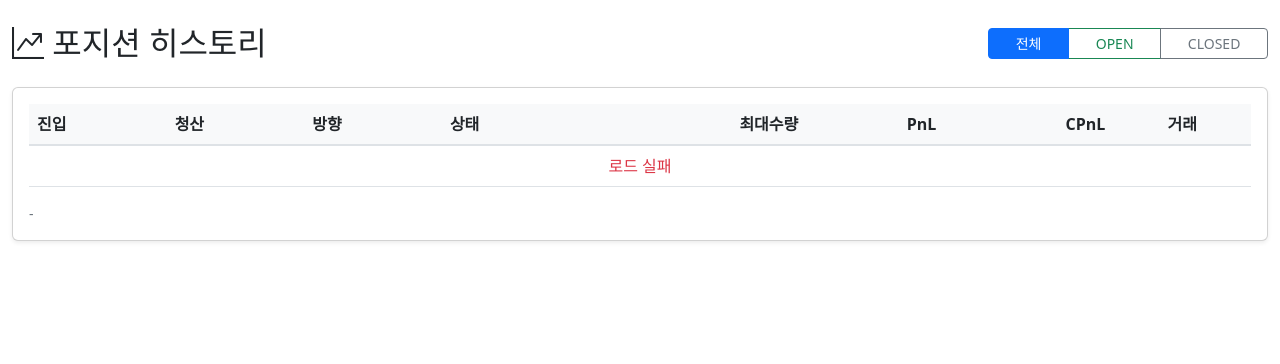
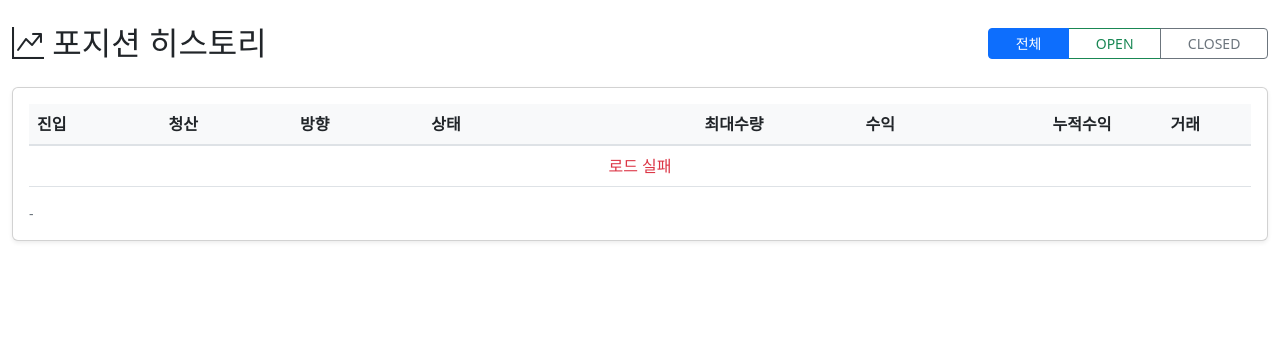
Before and after one commit to wonbbo/alphaengine, a FastAPI app: template web/templates/positions.html in a window 1280 px wide. Shown: the part 56-420 px from the top of the page. Run offline with FastAPI, Linux system fonts and the light colour scheme; the template is opened without the code that fills it, so the values that code supplies are empty; parts of the project's set-up code (start-up, migrations or seed data) failed here and were passed over.

Commit message:
포지션 UI 일부 수정

```diff
--- a/web/static/js/positions.js
+++ b/web/static/js/positions.js
@@ -273,7 +273,7 @@ async function loadPositionTrades(sessionId) {
                         </div>
                         <small class="text-muted">${timeStr}</small>
                     </div>
-                    ${trade.realized_pnl ? `<small class="${parseFloat(trade.realized_pnl) >= 0 ? 'text-success' : 'text-danger'}">PnL: ${AE.formatNumber(trade.realized_pnl)} USDT</small>` : ''}
+                    ${trade.realized_pnl ? `<small class="${parseFloat(trade.realized_pnl) >= 0 ? 'text-success' : 'text-danger'}">수익: ${AE.formatNumber(trade.realized_pnl)} USDT</small>` : ''}
                 </div>
             `;
         }).join('');
--- a/web/templates/position_detail.html
+++ b/web/templates/position_detail.html
@@ -75,7 +75,7 @@
                                 <th>방향</th>
                                 <th class="text-end">수량</th>
                                 <th class="text-end d-none d-sm-table-cell">가격</th>
-                                <th class="text-end">PnL</th>
+                                <th class="text-end">수익</th>
                                 <th class="text-end d-none d-md-table-cell">수수료</th>
                                 <th class="text-end d-none d-lg-table-cell">잔여</th>
                             </tr>
--- a/web/templates/positions.html
+++ b/web/templates/positions.html
@@ -25,8 +25,8 @@
                         <th>방향</th>
                         <th class="d-none d-sm-table-cell">상태</th>
                         <th class="text-end d-none d-lg-table-cell">최대수량</th>
-                        <th class="text-end">PnL</th>
-                        <th class="text-end d-none d-md-table-cell">CPnL</th>
+                        <th class="text-end">수익</th>
+                        <th class="text-end d-none d-md-table-cell">누적수익</th>
                         <th class="text-center d-none d-sm-table-cell">거래</th>
                     </tr>
                 </thead>
```
